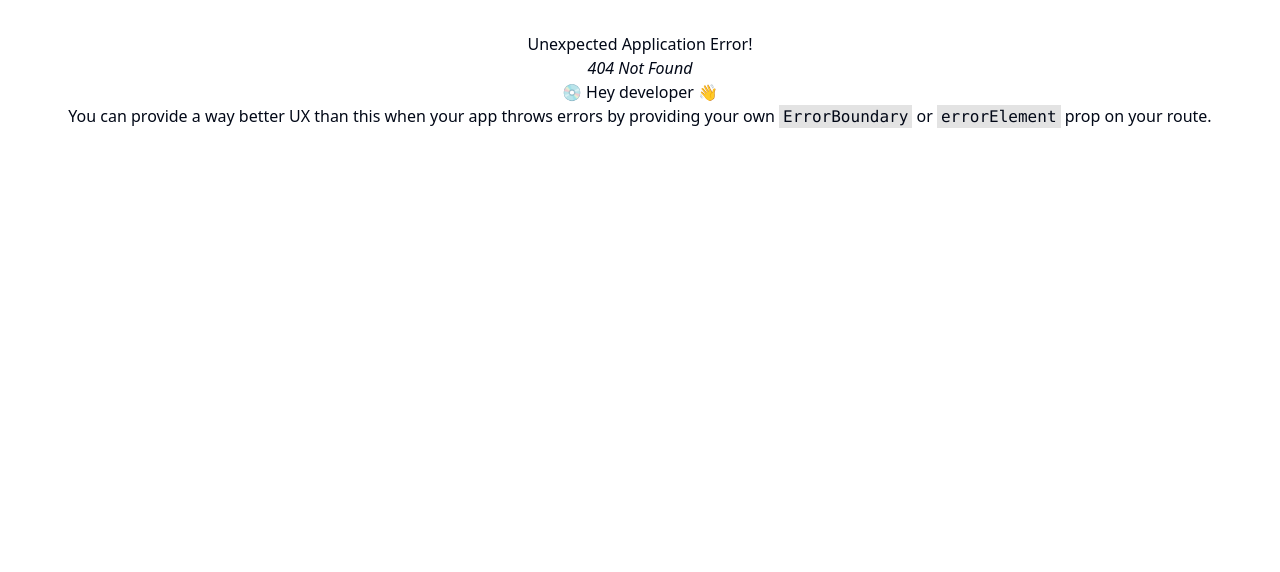
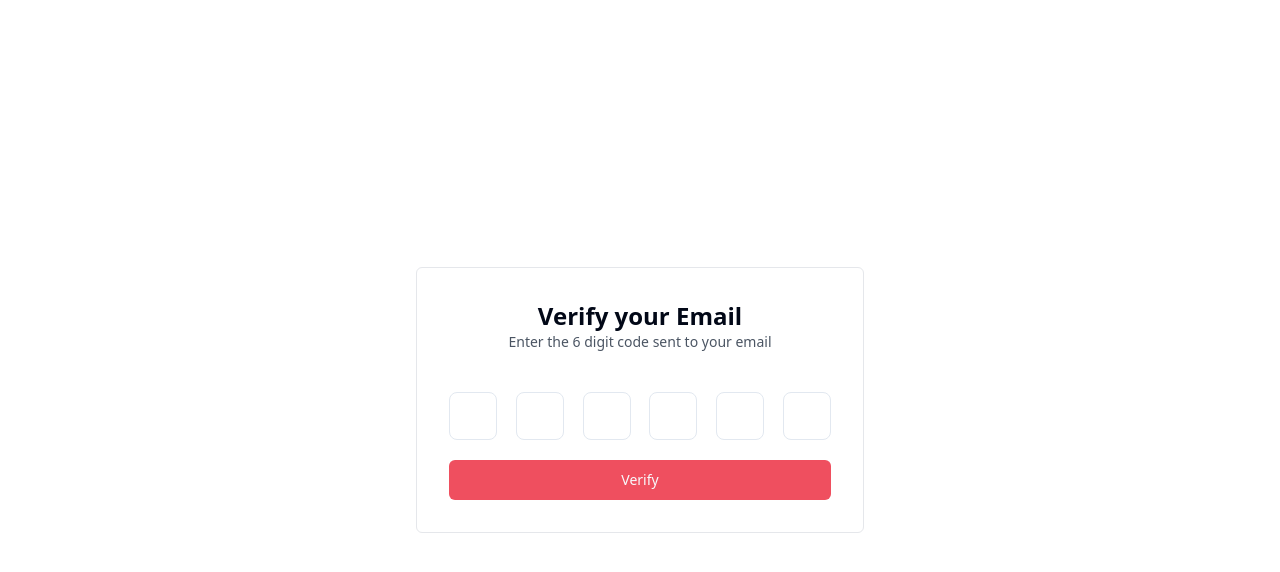
Before and after one commit to pavan77749/Zomato-newVersion-Clone, a React (Vite) app in the folder client/: page /verify-email in a window 1280 px wide. Before the commit this address had no page. Shown: the top 572 px of the page. Built offline with nearby package versions, Linux system fonts and the light colour scheme.

Commit message:
Completed with Verify Email, ResetPassword page of frontend part

```diff
--- /dev/null
+++ b/client/src/auth/ForgetPassword.tsx
@@ -0,0 +1,41 @@
+import { Input } from "@/components/ui/input"
+import { useState } from "react"
+import { Mail,Loader2 } from "lucide-react"
+import { Link } from "react-router-dom"
+import { Button } from "@/components/ui/button"
+
+const ForgetPassword = () => {
+    const loading = false
+    const [email,setEmail] = useState<string>()
+  return (
+    <div className="flex items-center justify-center min-h-screen w-full">
+        <form  className="flex flex-col gap-5 md:border md:p-8 w-full max-w-md rounded-lg mx-4">
+            <div className="text-center">
+                <h1 className="font-extrabold text-2xl mb-2">Forget Password</h1>
+                <p className="text-sm text-gray-600">Enter your email to reset your password</p>
+
+            </div>
+            <div className="relative">
+                <Input type="text" value={email} className="pl-10 focus-visible:ring-1" onChange={(e)=> setEmail(e.target.value)} placeholder="enter your email"/>
+                <Mail className="absolute inset-2 left-2 text-gray-500 pointer-events-none" />
+            </div>
+            {loading ? (
+          <Button disabled className="bg-red hover:bg-hoverRed w-full">
+            <Loader2 className="mr-2 h-4 animate-spin" />
+            Please wait
+          </Button>
+        ) : (
+          <Button
+            type="submit"
+            className="bg-red hover:bg-hoverRed w-full focus-visible:ring-0"
+          >
+            Send Resent Link
+          </Button>
+        )}
+        <span>Back to {""} <Link to="/login" className="text-blue-500">Login</Link></span>
+        </form>
+    </div>
+  )
+}
+
+export default ForgetPassword
--- a/client/src/auth/Login.tsx
+++ b/client/src/auth/Login.tsx
@@ -89,7 +89,11 @@
           >
             Login
           </Button>
+
         )}
+        <div className="mt-3">
+        <Link to="/forget-password" className="text-blue-500">Forget Password</Link>
+        </div>
         <Separator className="my-4" />
         <p className="flex justify-start mt-2">
           New to Zomato?{" "}
--- /dev/null
+++ b/client/src/auth/ResetPassword.tsx
@@ -0,0 +1,41 @@
+import { Input } from "@/components/ui/input"
+import { useState } from "react"
+import { Loader2, LockKeyhole } from "lucide-react"
+import { Link } from "react-router-dom"
+import { Button } from "@/components/ui/button"
+
+const ResetPassword = () => {
+    const loading = false
+    const [email,setEmail] = useState<string>()
+  return (
+    <div className="flex items-center justify-center min-h-screen w-full">
+        <form  className="flex flex-col gap-5 md:border md:p-8 w-full max-w-md rounded-lg mx-4">
+            <div className="text-center">
+                <h1 className="font-extrabold text-2xl mb-2">Reset Password</h1>
+                <p className="text-sm text-gray-600">Enter your new password to reset old password</p>
+
+            </div>
+            <div className="relative">
+                <Input type="text" value={email} className="pl-10 focus-visible:ring-1" onChange={(e)=> setEmail(e.target.value)} placeholder="enter your new Password"/>
+                <LockKeyhole className="absolute inset-2 left-2 text-gray-500 pointer-events-none" />
+            </div>
+            {loading ? (
+          <Button disabled className="bg-red hover:bg-hoverRed w-full">
+            <Loader2 className="mr-2 h-4 animate-spin" />
+            Please wait
+          </Button>
+        ) : (
+          <Button
+            type="submit"
+            className="bg-red hover:bg-hoverRed w-full focus-visible:ring-0"
+          >
+            Reset
+          </Button>
+        )}
+        <span>Back to {""} <Link to="/login" className="text-blue-500">Login</Link></span>
+        </form>
+    </div>
+  )
+}
+
+export default ResetPassword
--- a/client/src/auth/Signup.tsx
+++ b/client/src/auth/Signup.tsx
@@ -128,7 +128,7 @@
         )}
         <Separator className="my-4" />
         <p className="flex justify-start mt-2">
-          New to Zomato?{" "}
+         Already have account?{" "}
           <Link to="/login" className="text-blue-500 ml-2">
             Login
           </Link>{" "}
--- /dev/null
+++ b/client/src/auth/VerifyEmail.tsx
@@ -0,0 +1,73 @@
+import { useRef,useState } from "react";
+import { Input } from "@/components/ui/input";
+import { useNavigate } from "react-router-dom";
+import { Button } from "@/components/ui/button";
+import { Loader2 } from "lucide-react";
+
+const VerifyEmail = () => {
+  const loading = false
+  const [otp, setOtp] = useState<string[]>(["", "", "", "", "", ""]);
+  const inputRef = useRef<any>([])
+  const navigate = useNavigate()
+    const handleChange = (index:number , value:string)=>{
+        if(/^[a-zA-Z0-9]$/.test(value) || value === ""){
+            const newOtp = [...otp];
+            newOtp[index]=value;
+            setOtp(newOtp)
+        }
+        // move to the next input field id a digit is entered
+        if(value != "" && index<5){
+            inputRef.current[index+1].focus()
+        }
+    }
+
+    const handleKeyDown = (index:number, e:React.KeyboardEvent<HTMLInputElement>) =>{
+        if(e.key === 'Backspace' && !otp[index] && index> 0 ){
+            inputRef.current[index-1].focus()
+        }
+    }
+  return (
+    <div className="flex items-center justify-center h-screen w-full">
+      <div className="p-8 rounded-md w-full max-w-md flex flex-col gap-10 border border-gray-200">
+        <div className="text-center">
+          <h1 className="font-extrabold text-2xl">Verify your Email</h1>
+          <p className="text-sm text-gray-600">
+            Enter the 6 digit code sent to your email
+          </p>
+        </div>
+        <form>
+          <div className="flex justify-between">
+            {otp.map((letter: string, idx: number) => (
+              <Input
+                key={idx}
+                type="text"
+                ref={(element)=>(inputRef.current[idx] = element)}
+                maxLength={1}
+                value={letter}
+                onChange={(e:React.ChangeEvent<HTMLInputElement>)=> handleChange(idx,e.target.value)}
+                onKeyDown={(e:React.KeyboardEvent<HTMLInputElement>) => handleKeyDown(idx,e)}
+                className="md:w-12 md:h-12 w-8 h-8  text-center text-sm md:text-2xl font-normal md:font-bold rounded-lg focus:outline-none focus:ring-2 focus:ring-indigo-500"
+              />
+            ))}
+          </div>
+          {loading ? (
+          <Button disabled className="bg-red hover:bg-hoverRed w-full mt-5">
+            <Loader2 className="mr-2 h-4 animate-spin" />
+            Please wait
+          </Button>
+        ) : (
+          <Button
+            type="submit"
+            className="bg-red hover:bg-hoverRed w-full focus-visible:ring-0 mt-5"
+          >
+           Verify
+          </Button>
+
+        )}
+        </form>
+      </div>
+    </div>
+  );
+};
+
+export default VerifyEmail;
```
Also changed, not shown: client/src/App.tsx (+16 -2 lines).
